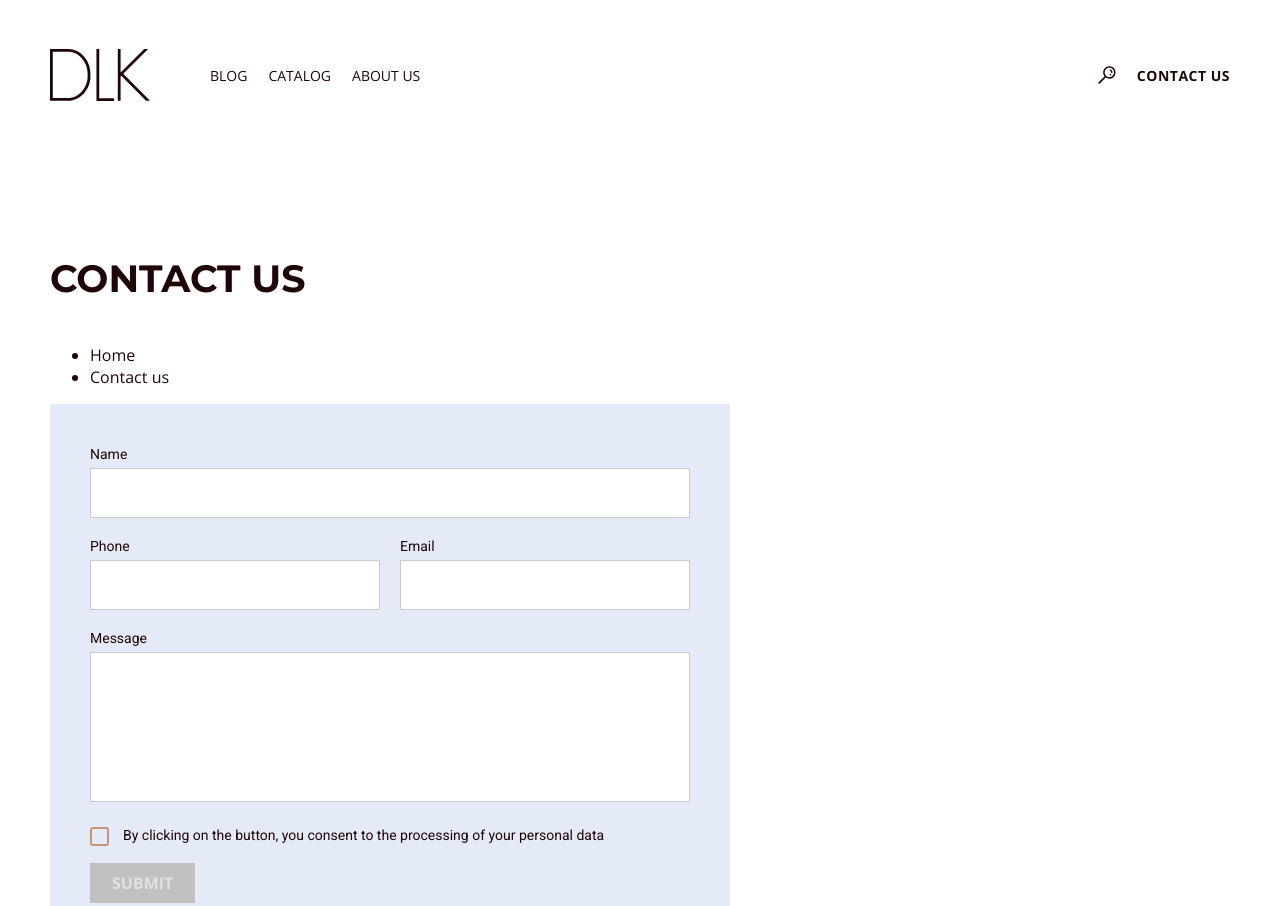
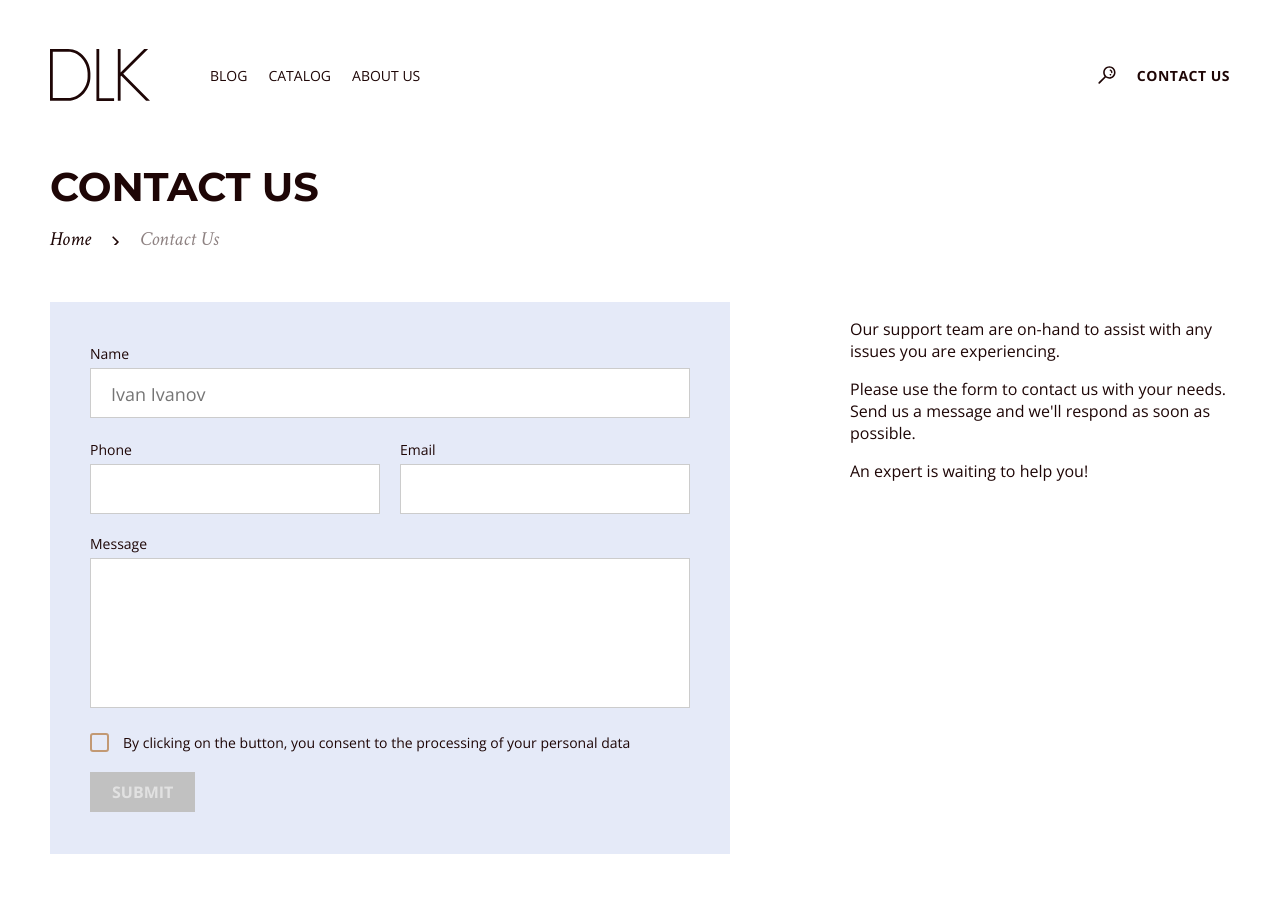
Before and after one commit to dl-academy-edu/ba-savinov-denis-1, a plain HTML site: page contact.html in a window 1280 px wide. Shown: the top 906 px of the page. Drawn offline with nearby package versions, Linux system fonts and the light colour scheme.

Commit message:
Поправлена верстка главной под стандарт отступов в хедере и футере, начата верстка страницы contact us

```diff
--- a/contact.html
+++ b/contact.html
@@ -9,8 +9,8 @@
     <link rel="preconnect" href="https://fonts.gstatic.com">
     <link href="https://fonts.googleapis.com/css2?family=Crimson+Text:ital,wght@1,400;1,700&family=Montserrat:wght@300;700&family=Open+Sans:wght@400;700&family=Roboto&display=swap" rel="stylesheet">
     <link rel="stylesheet" href="css/normalize.min.css">
+    <link rel="stylesheet" href="/css/style.min.css">
     <link rel="stylesheet" href="/css/contact.css">
-    <link rel="stylesheet" href="/css/style.min.css">
     <title>Contact Us</title>
 </head>
 
@@ -30,13 +30,13 @@
         </form>
         <a href="contact.html" class="contact-link">Contact Us</a>
     </header>
-    <main class="container">
-        <h1>Contact Us</h1>
+    <main class="test container">
+        <h1 class="page-title">Contact Us</h1>
         <section class="breadcrumbs">
             <h2 class="visually-hidden">Breadcrumbs</h2>
             <ul class="breadcrumbs-list">
                 <li><a class="breadcrumbs-link" href="/">Home</a></li>
-                <li class="breadcrumbs-item-active">Contact us</li>
+                <li class="breadcrumbs-item-active">Contact Us</li>
             </ul>
         </section>
         <section class="contacts">
@@ -45,7 +45,7 @@
                 <form action="#" class="contact-form" method="POST">
                     <fieldset class="contact-wrapper">
                         <label class="contact-name" for="contact-name">Name</label>
-                        <input type="text" id="contact-name" name="name">
+                        <input type="text" id="contact-name" name="name" placeholder="Ivan Ivanov">
                     </fieldset>
                     <fieldset class="contact-wrapper contact-data-block">
                         <div>
--- a/css/contact.css
+++ b/css/contact.css
@@ -1,4 +1,17 @@
+.page-title {
+    margin: 0;
+    font-size: 40px;
+    line-height: 49px;
+}
+
+
 /* contact form*/
+
+.contacts {
+    display: flex;
+    justify-content: space-between;
+    padding-bottom: 60px;
+}
 
 .contact-form-block {
     box-sizing: border-box;
@@ -7,3 +20,67 @@
     background: #E5EAF8;
     padding: 42px 40px;
 }
+
+.contact-form label {
+    font-family: 'Open Sans', Verdana, sans-serif;
+    line-height: 19px;
+}
+
+.contact-data-block {
+    margin-top: 22px;
+}
+
+.contact-wrapper input:not([type=checkbox]),
+.contact-wrapper textarea {
+    margin-top: 5px;
+}
+
+.contact-agreement {
+    margin-top: 20px;
+}
+
+.block-text {
+    margin-left: 120px;
+    max-width: 380px;
+    width: 100%;
+}
+
+
+/*breadcrumbs*/
+
+.breadcrumbs {
+    font-family: 'Crimson Text', 'Times New Roman', serif;
+    font-style: italic;
+    font-weight: normal;
+    font-size: 20px;
+    line-height: 25px;
+    padding: 16px 0 50px;
+}
+
+.breadcrumbs-list {
+    list-style-type: none;
+    display: flex;
+    text-align: center;
+    margin: 0;
+    padding: 0;
+}
+
+.breadcrumbs-list li {
+    margin-right: 17px;
+}
+
+.breadcrumbs-link::after {
+    content: '';
+    display: inline-block;
+    background-image: url('/images/next-arrow.svg');
+    background-size: 9px 12px;
+    background-repeat: no-repeat;
+    margin-left: 20px;
+    height: 9px;
+    width: 12px;
+}
+
+.breadcrumbs-item-active {
+    text-transform: capitalize;
+    opacity: 0.5;
+}
--- a/css/index.css
+++ b/css/index.css
@@ -1,4 +1,8 @@
 /* SLIDER */
+
+.slider {
+    margin-top: 69px;
+}
 
 .slider-body {
     display: flex;
@@ -115,7 +119,7 @@
 /* CATEGORY */
 
 .category {
-    padding-top: 32px;
+    padding-top: 31px;
 }
 
 .category-title {
@@ -270,7 +274,7 @@
 }
 
 .delivery-content p {
-    margin: 15px 0 0 0;
+    margin: 17px 0 0 0;
     max-width: 470px;
 }
 
@@ -279,14 +283,14 @@
 }
 
 .delivery-menu {
-    margin: 0 0 31px 0;
+    margin: 0 0 25px 0;
     padding: 0;
     list-style-type: none;
     font-family: 'Crimson Text', 'Times New Roman', serif;
     font-style: italic;
     font-weight: normal;
     font-size: 26px;
-    line-height: 32px;
+    line-height: 34px;
 }
 
 .delivery-menu-item {
@@ -313,7 +317,7 @@
 .delivery-learn-btn {
     max-width: 149px;
     width: 100%;
-    margin-top: 26px;
+    margin-top: 25px;
 }
 
 
@@ -337,7 +341,7 @@
 
 .dlk-info {
     display: flex;
-    padding-bottom: 55px;
+    padding-bottom: 57px;
 }
 
 .dlk-about,
--- a/css/style.css
+++ b/css/style.css
@@ -61,7 +61,7 @@ button:disabled {
 /* HEADER */
 
 .header {
-    padding: 48px 0 129px;
+    padding: 48px 0 60px;
     display: flex;
     align-items: center;
 }
```
Also changed, not shown: index.html (+1 -1 lines), css/index.min.css, css/style.min.css.
